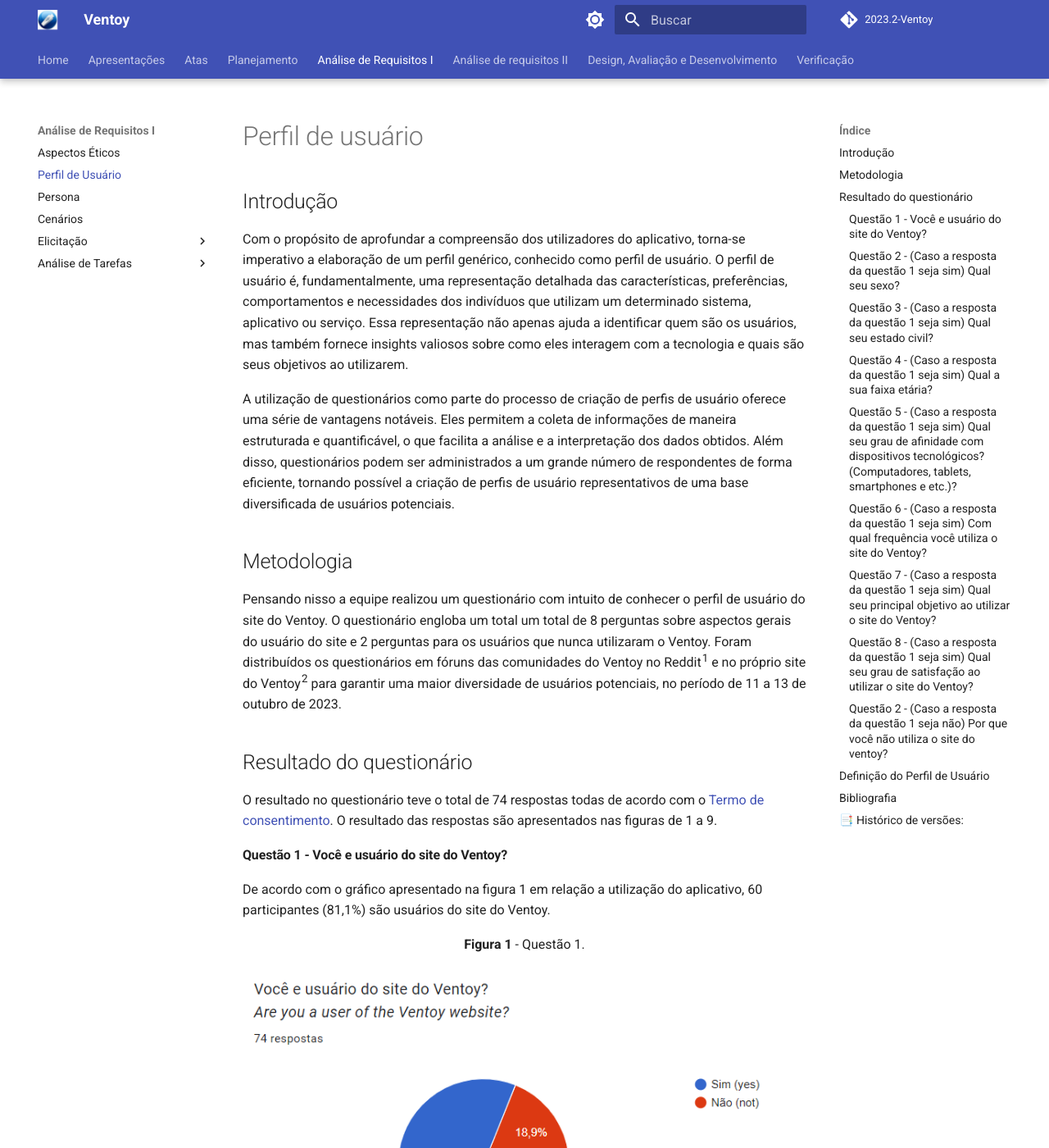
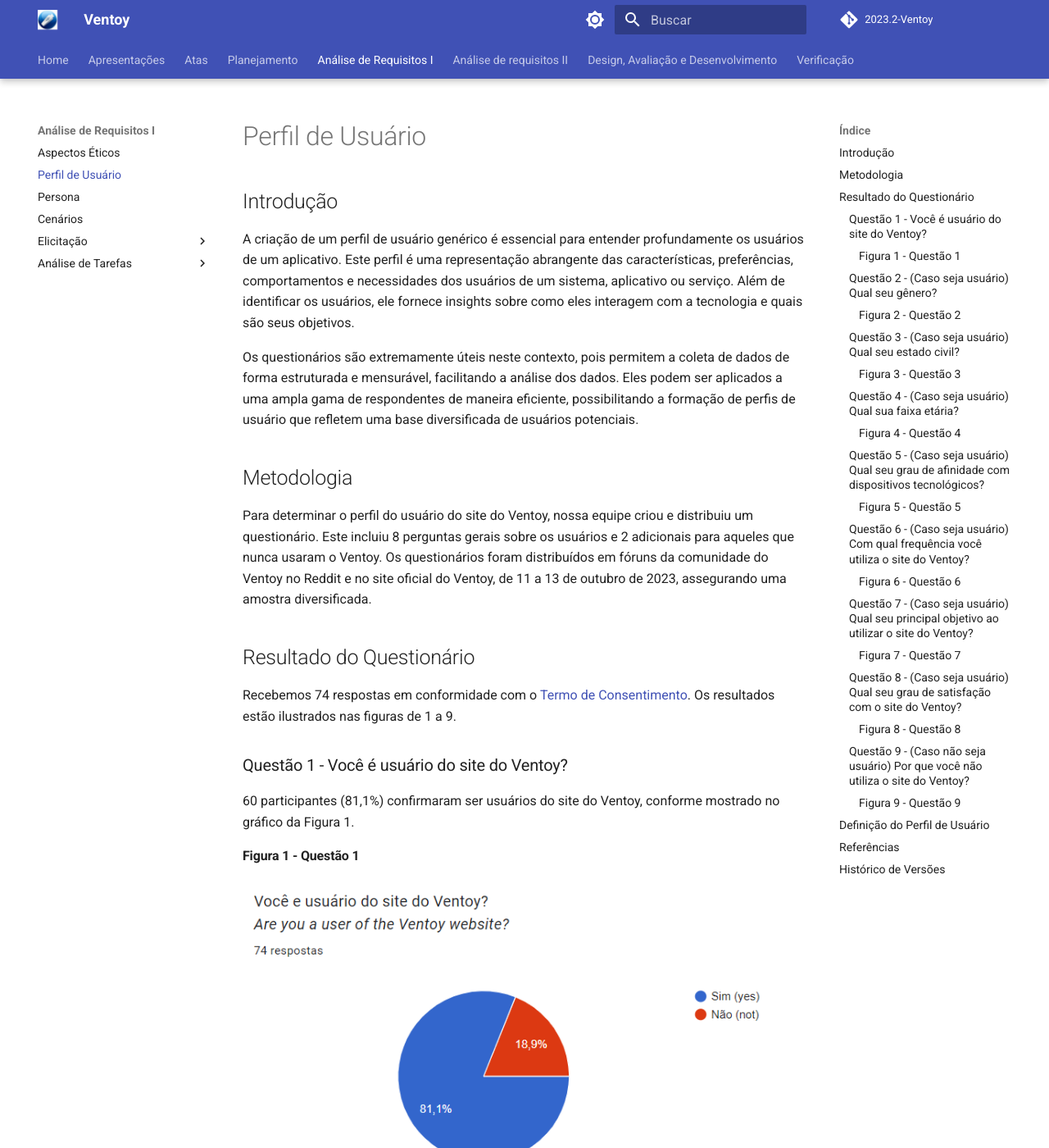
Before and after one commit to Interacao-Humano-Computador/2023.2-Ventoy, an MkDocs documentation site: the page built from docs/elicitacao/PerfilUsuario.md, in a window 1280 px wide and 1400 px high. Shown: the whole window at 82% size. Built offline with MkDocs 1.6.1 and Material for MkDocs 9.7.7, drawn with Linux system fonts in a browser that asks for light colours; comment, search, counter and statistics services are not loaded; some of the changed text lies outside the part shown.

Commit message:
Update PerfilUsuario.md

```diff
--- a/docs/elicitacao/PerfilUsuario.md
+++ b/docs/elicitacao/PerfilUsuario.md
@@ -1,106 +1,93 @@
-# Perfil de usuário
+# Perfil de Usuário
 
 ## Introdução
-Com o propósito de aprofundar a compreensão dos utilizadores do aplicativo, torna-se imperativo a elaboração de um perfil genérico, conhecido como perfil de usuário.
-O perfil de usuário é, fundamentalmente, uma representação detalhada das características, preferências, comportamentos e necessidades dos indivíduos que utilizam um determinado sistema, aplicativo ou serviço.
-Essa representação não apenas ajuda a identificar quem são os usuários, mas também fornece insights valiosos sobre como eles interagem com a tecnologia e quais são seus objetivos ao utilizarem.
+A criação de um perfil de usuário genérico é essencial para entender profundamente os usuários de um aplicativo. Este perfil é uma representação abrangente das características, preferências, comportamentos e necessidades dos usuários de um sistema, aplicativo ou serviço. Além de identificar os usuários, ele fornece insights sobre como eles interagem com a tecnologia e quais são seus objetivos.
 
-A utilização de questionários como parte do processo de criação de perfis de usuário oferece uma série de vantagens notáveis. Eles permitem a coleta de informações de maneira
-estruturada e quantificável, o que facilita a análise e a interpretação dos dados obtidos. Além disso, questionários podem ser administrados a um grande número de respondentes
-de forma eficiente, tornando possível a criação de perfis de usuário representativos de uma base diversificada de usuários potenciais.
+Os questionários são extremamente úteis neste contexto, pois permitem a coleta de dados de forma estruturada e mensurável, facilitando a análise dos dados. Eles podem ser aplicados a uma ampla gama de respondentes de maneira eficiente, possibilitando a formação de perfis de usuário que refletem uma base diversificada de usuários potenciais.
 
 ## Metodologia
-Pensando nisso a equipe realizou um questionário com intuito de conhecer o perfil de usuário do site do Ventoy. O questionário engloba um total um total de 8 perguntas sobre aspectos gerais do
-usuário do site e 2 perguntas para os usuários que nunca utilizaram o Ventoy. Foram distribuídos os questionários em fóruns das comunidades do Ventoy no Reddit^1^ e no próprio site do Ventoy^2^ para garantir uma maior diversidade de usuários potenciais, no período de 11 a 13 de outubro de 2023.
+Para determinar o perfil do usuário do site do Ventoy, nossa equipe criou e distribuiu um questionário. Este incluiu 8 perguntas gerais sobre os usuários e 2 adicionais para aqueles que nunca usaram o Ventoy. Os questionários foram distribuídos em fóruns da comunidade do Ventoy no Reddit e no site oficial do Ventoy, de 11 a 13 de outubro de 2023, assegurando uma amostra diversificada.
 
-## Resultado do questionário
-O resultado no questionário teve o total de 74 respostas todas de acordo com o [Termo de consentimento](termoConsertimento.pdf). O resultado das respostas são apresentados nas figuras de 1 a 9.
+## Resultado do Questionário
+Recebemos 74 respostas em conformidade com o [Termo de Consentimento](termoConsertimento.pdf). Os resultados estão ilustrados nas figuras de 1 a 9.
 
-#### Questão 1 - Você e usuário do site do Ventoy?
-De acordo com o gráfico apresentado na figura 1 em relação a utilização do aplicativo, 60 participantes (81,1%) são usuários do site do Ventoy.
+### Questão 1 - Você é usuário do site do Ventoy?
+60 participantes (81,1%) confirmaram ser usuários do site do Ventoy, conforme mostrado no gráfico da Figura 1.
 
+#### Figura 1 - Questão 1
+![Gráfico da Utilização do Ventoy](../assets/Grafico-1.PNG)
+Fonte: [Mayara Alves](https://github.com/Mayara-tech)
 
-<font size="3"><p style="text-align: center">**Figura 1** - Questão 1.</p></font>
-![Figura 1. Questão 1](../assets/Grafico-1.PNG)
-<font size="3"><p style="text-align: center">Fonte: [Mayara Alves](https://github.com/Mayara-tech).</p></font>
+### Questão 2 - (Caso seja usuário) Qual seu gênero?
+A Figura 2 mostra que a maioria dos participantes é do gênero masculino, representando 93,3% das respostas, enquanto o gênero feminino representa 6,7%.
 
-#### Questão 2 - (Caso a resposta da questão 1 seja sim) Qual seu sexo?
-De acordo com a figura 2, o gênero dos participantes em sua maioria é masculino representando 93,3% das respostas sendo que o gênero feminino representa os outros 6,7%.
+#### Figura 2 - Questão 2
+![Gráfico de Gênero dos Usuários](../assets/Grafico-2.PNG)
+Fonte: [Mayara Alves](https://github.com/Mayara-tech)
 
+### Questão 3 - (Caso seja usuário) Qual seu estado civil?
+Conforme a Figura 3, a maioria dos participantes é solteira, com 65% das respostas, e os divorciados representam 25%.
 
-<font size="3"><p style="text-align: center">**Figura 2** - Questão 2.</p></font>
-![Figura 2. Questão 2](../assets/Grafico-2.PNG)
-<font size="3"><p style="text-align: center">Fonte: [Mayara Alves](https://github.com/Mayara-tech).</p></font>
+#### Figura 3 - Questão 3
+![Gráfico de Estado Civil dos Usuários](../assets/Grafico-3.PNG)
+Fonte: [Mayara Alves](https://github.com/Mayara-tech)
 
-#### Questão 3 - (Caso a resposta da questão 1 seja sim) Qual seu estado civil?
-De acordo com a figura 3, o estado civil dos participantes em sua maioria é solteiro representando 65% das respostas, onde divorciado representa os outros 25%.
+### Questão 4 - (Caso seja usuário) Qual sua faixa etária?
+A Figura 4 indica que 46,7% dos participantes têm entre 25 a 34 anos, seguidos por 38,3% na faixa de 18 a 24 anos.
 
+#### Figura 4 - Questão 4
+![Gráfico de Faixa Etária dos Usuários](../assets/Grafico-4.PNG)
+Fonte: [Mayara Alves](https://github.com/Mayara-tech)
 
-<font size="3"><p style="text-align: center">**Figura 3** - Questão 3.</p></font>
-![Figura 3. Questão 3](../assets/Grafico-3.PNG)
-<font size="3"><p style="text-align: center">Fonte: [Mayara Alves](https://github.com/Mayara-tech).</p></font>
+### Questão 5 - (Caso seja usuário) Qual seu grau de afinidade com dispositivos tecnológicos?
+Segundo a Figura 5, 70% dos participantes têm muita experiência com dispositivos tecnológicos e 26,7% têm experiência média.
 
-#### Questão 4 - (Caso a resposta da questão 1 seja sim) Qual a sua faixa etária?
-De acordo com a figura 4 em relação a faixa etária dos participantes, a maioria representando 46,7% dos participantes estão na faixa etária de 25 a 34 anos, seguido de 38,3% que estão na faixa etária de 18 a 24 anos.
+#### Figura 5 - Questão 5
+![Gráfico de Afinidade Tecnológica dos Usuários](../assets/Grafico-5.PNG)
+Fonte: [Mayara Alves](https://github.com/Mayara-tech)
 
-<font size="3"><p style="text-align: center">**Figura 4** - Questão 4.</p></font>
-![Figura 4. Questão 4](../assets/Grafico-4.PNG)
-<font size="3"><p style="text-align: center">Fonte: [Mayara Alves](https://github.com/Mayara-tech).</p></font>
+### Questão 6 - (Caso seja usuário) Com qual frequência você utiliza o site do Ventoy?
+A Figura 6 mostra que 76,7% dos usuários acessam o site esporadicamente e os demais 21,6% semanalmente ou diariamente.
 
-#### Questão 5 - (Caso a resposta da questão 1 seja sim) Qual seu grau de afinidade com dispositivos tecnológicos? (Computadores, tablets, smartphones e etc.)?
-De acordo com a figura 5 em relação ao grau de afinidade com os dispositivos eletrônicos, o gráfico apresentou que os participantes possuem muita experiência em manusear dispositivos eletrônicos com 70% e os outros 26,7% com média experiencia.
+#### Figura 6 - Questão 6
+![Gráfico de Frequência de Uso do Ventoy](../assets/Grafico-6.PNG)
+Fonte: [Mayara Alves](https://github.com/Mayara-tech)
 
-<font size="3"><p style="text-align: center">**Figura 5** - Questão 5.</p></font>
-![Figura 5. Questão 5](../assets/Grafico-5.PNG)
-<font size="3"><p style="text-align: center">Fonte: [Mayara Alves](https://github.com/Mayara-tech).</p></font>
+### Questão 7 - (Caso seja usuário) Qual seu principal objetivo ao utilizar o site do Ventoy?
+Na questão aberta número 7, 98,2% dos usuários mencionaram o objetivo de criar um USB bootável e 1,8% mencionaram aprendizado ou criação de inicializadores de arquivos, como ilustrado na Figura 7.
 
-#### Questão 6 - (Caso a resposta da questão 1 seja sim) Com qual frequência você utiliza o site do Ventoy?
-De acordo com a figura 6 sobre a frequência que o participante utiliza o aplicativo 76,7% selecionaram a opção esporadicamente e os outros 21,6% semanalmente e diariamente.
+#### Figura 7 - Questão 7
+![Gráfico de Objetivos de Uso do Ventoy](../assets/Grafico-7.PNG)
+Fonte: [Mayara Alves](https://github.com/Mayara-tech)
 
-<font size="3"><p style="text-align: center">**Figura 6** - Questão 6.</p></font>
-![Figura 6. Questão 6](../assets/Grafico-6.PNG)
-<font size="3"><p style="text-align: center">Fonte: [Mayara Alves](https://github.com/Mayara-tech).</p></font>
+### Questão 8 - (Caso seja usuário) Qual seu grau de satisfação com o site do Ventoy?
+A Figura 8 revela que os usuários estão satisfeitos com o uso do site do Ventoy.
 
-#### Questão 7 - (Caso a resposta da questão 1 seja sim) Qual seu principal objetivo ao utilizar o site do Ventoy?
-A questão de numero 7, era uma questão aberta onde os usuários poderiam escrever o seu objetivo ao Utilizar o ventoy, nesta questão 98,2% dos usuários relacionaram sua resposta a funcionalidade de criar USB bootável, e os outros 1,8% relacionaram a aprendizagem ou criação de um inicializador de arquivos, como podemos observar na figura 7.
+#### Figura 8 - Questão 8
+![Gráfico de Satisfação com o Ventoy](../assets/Grafico-8.PNG)
+Fonte: [Mayara Alves](https://github.com/Mayara-tech)
 
-<font size="3"><p style="text-align: center">**Figura 7** - Questão 7.</p></font>
-![Figura 7. Questão 7](../assets/Grafico-7.PNG)
-<font size="3"><p style="text-align: center">Fonte: [Mayara Alves](https://github.com/Mayara-tech).</p></font>
+### Questão 9 - (Caso não seja usuário) Por que você não utiliza o site do Ventoy?
+A Figura 9 mostra que 71,4% dos não usuários não conhecem o site e 21,4% não o utilizam devido à interface.
 
-#### Questão 8 - (Caso a resposta da questão 1 seja sim) Qual seu grau de satisfação ao utilizar o site do Ventoy?
-De acordo com a figura 8 em relação ao grau de satisfação dos usuários com ao utilizarem o site do Ventoy, o gráfico apresentou que os participantes possuem uma boa satisfação ao utilizarem o site.
-
-<font size="3"><p style="text-align: center">**Figura 8** - Questão 8.</p></font>
-![Figura 8. Questão 8](../assets/Grafico-8.PNG)
-<font size="3"><p style="text-align: center">Fonte: [Mayara Alves](https://github.com/Mayara-tech).</p></font>
-
-#### Questão 2 - (Caso a resposta da questão 1 seja não) Por que você não utiliza o site do ventoy?
-De acordo com a figura 9 em relação ao porque dos usuários não utilizarem o site do ventoy, 71,4% dos usuários afirmaram não conhecer o site, e outros 21,4% não utilizam por não gosta da sua interface.
-
-<font size="3"><p style="text-align: center">**Figura 9** - Questão 2.</p></font>
-![Figura 9. Questão 2](../assets/Grafico-9.PNG)
-<font size="3"><p style="text-align: center">Fonte: [Mayara Alves](https://github.com/Mayara-tech).</p></font>
+#### Figura 9 - Questão 9
+![Gráfico de Razões para Não Uso do Ventoy](../assets/Grafico-9.PNG)
+Fonte: [Mayara Alves](https://github.com/Mayara-tech)
 
 ## Definição do Perfil de Usuário
+A análise das respostas sugere o seguinte perfil para o usuário do aplicativo:
+- **Gênero:** Predominantemente masculino.
+- **Idade:** Entre 25 e 34 anos.
+- **Experiência:** Elevada com dispositivos tecnológicos.
+- **Atitudes:** Inclinados à tecnologia.
+- **Tarefas primárias:** Criação de pen-drives bootáveis.
 
-Vale ressaltar que a análise das resposta foi feita com base em uma pequena amostra de pessoas que responderam o questionário nos foruns de comunidade do Ventoy.
-Após uma análise das respostas, foi traçado um Perfil de Usuário para o aplicativo com as seguintes descrições:
+## Referências
+- BARBOSA, S. D. J.; SILVA, B. S. *Interação Humano-Computador*. Rio de Janeiro: Elsevier, 2011.
+- HENRIQUE, Matheus; FERREIRA, Rafael. *Perfil do Usuário*. Repositório da disciplina de Requisitos de Software da Universidade de Brasília, 1/2023. Disponível em: [Perfil de Usuário](https://requisitos-de-software.github.io/2023.1-BilheteriaDigital/elicitacao/perfil_de_usuario/). Acesso em: 29 de setembro de 2023.
 
-- **Gênero:** Em sua maioria Masculino.
-- **Idade:** Entre 25 e 34 anos.
-- **Experiência:** Experiente.
-- **Atitudes:** Tecnófilos.
-- **Tarefas primárias:** Criar pen-drive bootável
-
-
-## Bibliografia
-> BARBOSA, S. D. J.; SILVA, B. S. Interação Humano-Computador. Rio de Janeiro: Elsevier, 2011.
-
-> HENRIQUE, Matheus. FERREIRA, Rafael. Perfil do Usuário. Repositório da disciplina de Requisitos de Software da Universidade de Brasília, 1/2023. Disponível em: [https://requisitos-de-software.github.io/2023.1-BilheteriaDigital/elicitacao/perfil_de_usuario/](https://requisitos-de-software.github.io/2023.1-BilheteriaDigital/elicitacao/perfil_de_usuario/). Acesso em: 29 setembro de 2023.
-
-## 📑 Histórico de versões:
-
- Versão  |    Data    |                        Descrição                        |                                             Autor(es)                                             |                  Revisor(es)
- :-----: | :--------: | :-----------------------------------------------------: | :-----------------------------------------------------------------------------------------------: | :--------------------------------------------:
-  `1.0`  | 14/10/2023 |            Criação do Perfil de Usuário           | [Mayara Alves](https://github.com/Mayara-tech) | [Limirio Correia](https://github.com/LimirioGuimaraes) e [Altino Arthur](https://github.com/arthurrochamoreira)
+## Histórico de Versões
+| Versão |    Data    | Descrição                         | Autor(es)                                           | Revisor(es)                                             |
+|--------|------------|-----------------------------------|-----------------------------------------------------|---------------------------------------------------------|
+| `1.0`  | 14/10/2023 | Criação do documento de perfil de usuário. | [Mayara Alves](https://github.com/Mayara-tech) | [Limirio Correia](https://github.com/LimirioGuimaraes), [Altino Arthur](https://github.com/arthurrochamoreira) |
+| `1.1`  | 25/11/2023 | Melhoria da clareza e a concisão do texto. | [Altino Arthur](https://github.com/arthurrochamoreira) |
```
